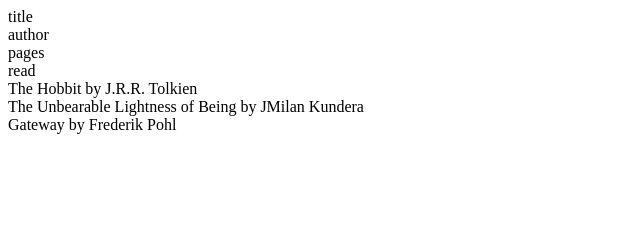
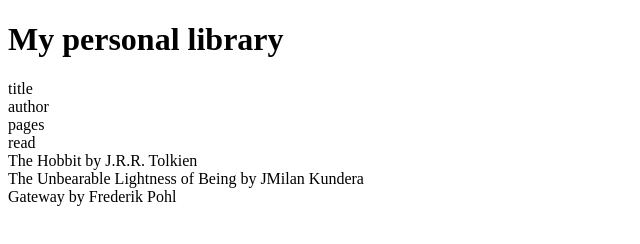
Before and after one commit to AlexHc30/libraryConstructor, a plain HTML site: page index.html in a window 1280 px wide. Shown: the whole page, without its empty margins (0-640 px from the left). Drawn offline with Linux system fonts and the light colour scheme.

Commit message:
Add main header

```diff
--- a/index.html
+++ b/index.html
@@ -8,6 +8,7 @@
     <link rel="stylesheet" href="style.css">
 </head>
 <body>
+    <h1>My personal library</h1>
     <!-- <div class="displayBooks"></div> -->
     <script src="index.js"></script>
 </body>
```
